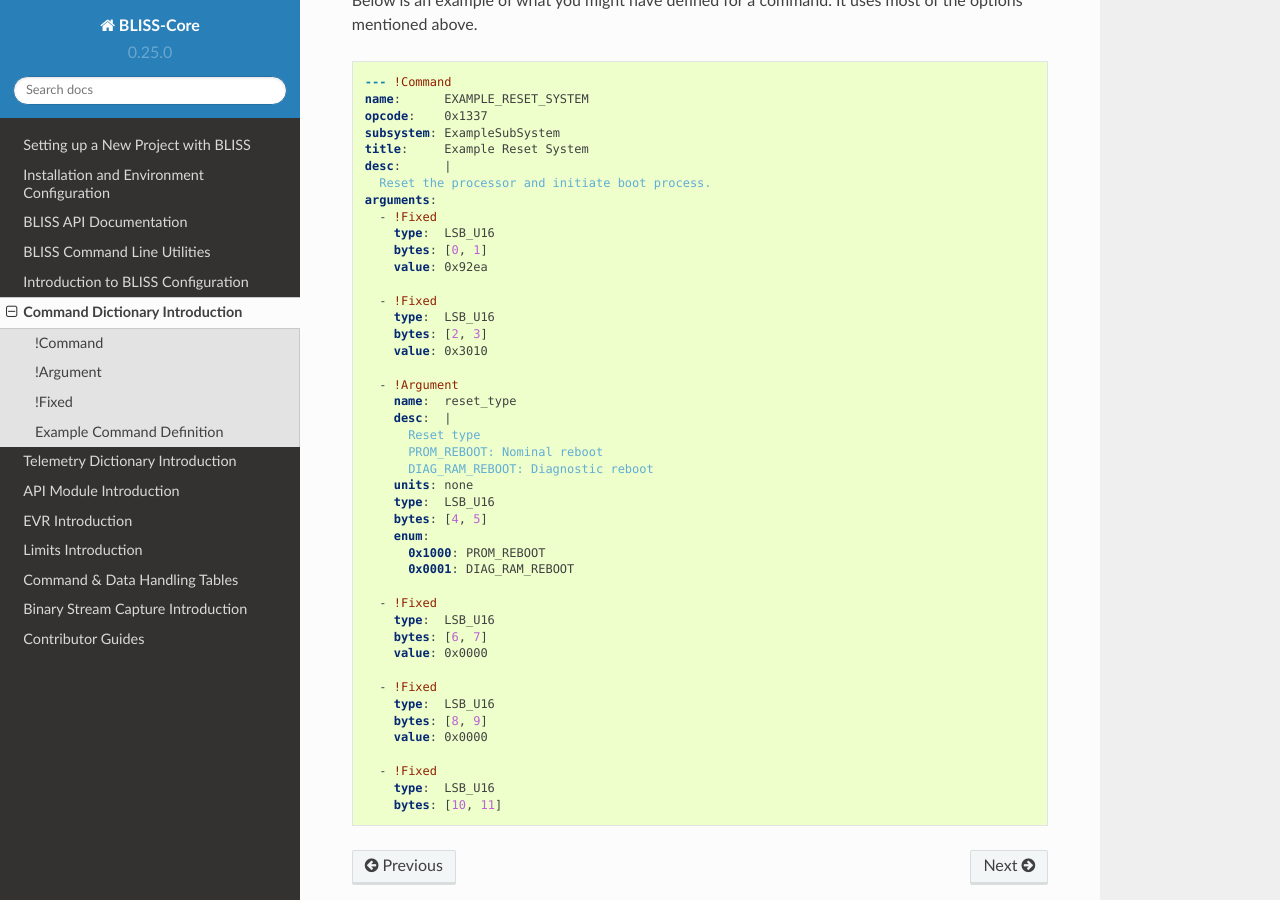
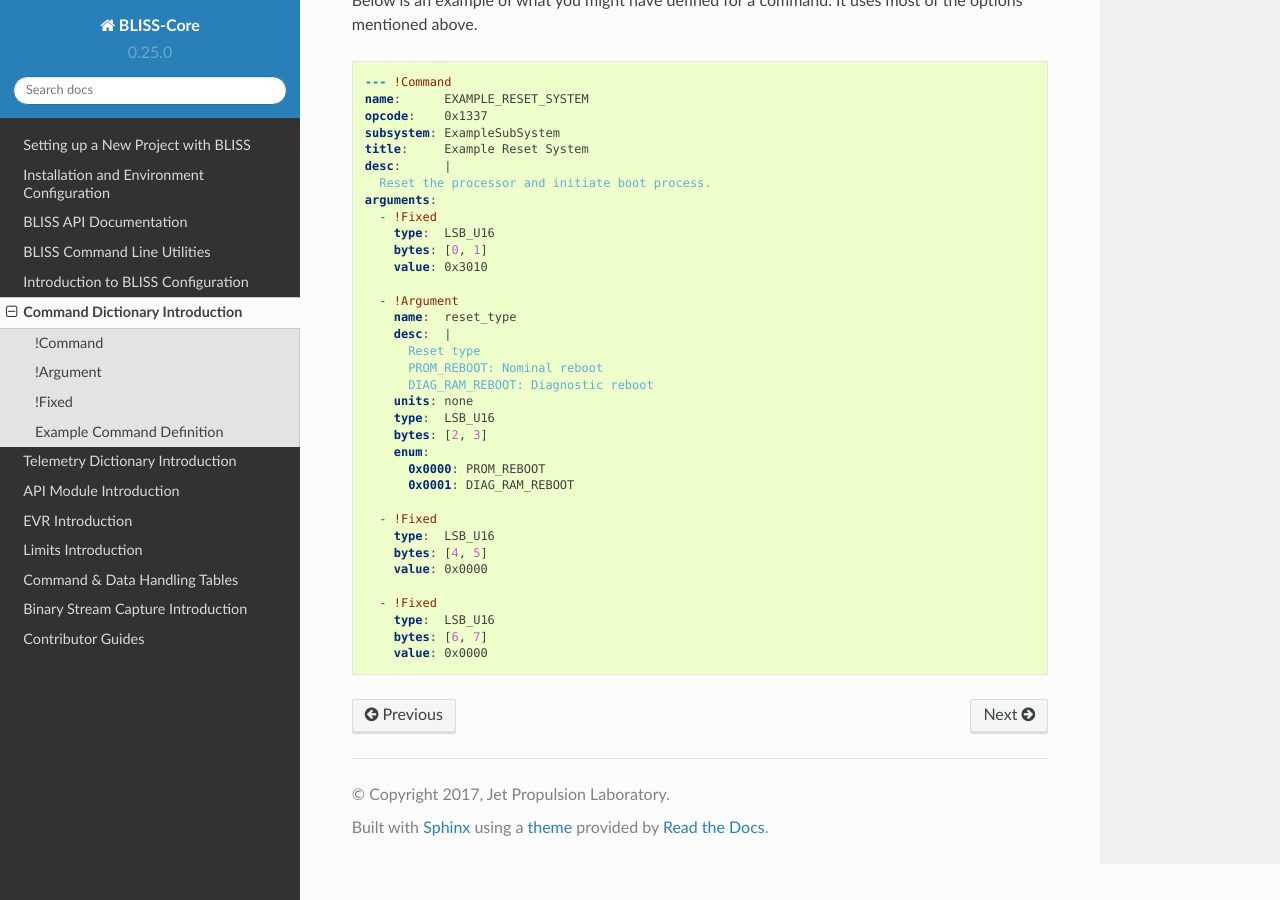
Before and after one commit to NASA-AMMOS/AIT-Core, a Sphinx documentation site: the page built from doc/source/command_intro.rst, in a window 1280 px wide and 900 px high, scrolled down 4134 px. Built offline with Sphinx 7.4.7 and the Read the Docs theme 2.0.0, drawn with Linux system fonts in a browser that asks for light colours.

Commit message:
Simplify and fix example command YAML definition

```diff
--- a/doc/source/command_intro.rst
+++ b/doc/source/command_intro.rst
@@ -197,11 +197,6 @@ Below is an example of what you might have defined for a command. It uses most o
       - !Fixed
         type:  LSB_U16
         bytes: [0, 1]
-        value: 0x92ea
-
-      - !Fixed
-        type:  LSB_U16
-        bytes: [2, 3]
         value: 0x3010
 
       - !Argument
@@ -212,21 +207,17 @@ Below is an example of what you might have defined for a command. It uses most o
           DIAG_RAM_REBOOT: Diagnostic reboot
         units: none
         type:  LSB_U16
+        bytes: [2, 3]
+        enum:
+          0x0000: PROM_REBOOT
+          0x0001: DIAG_RAM_REBOOT
+
+      - !Fixed
+        type:  LSB_U16
         bytes: [4, 5]
-        enum:
-          0x1000: PROM_REBOOT
-          0x0001: DIAG_RAM_REBOOT
+        value: 0x0000
 
       - !Fixed
         type:  LSB_U16
         bytes: [6, 7]
         value: 0x0000
-
-      - !Fixed
-        type:  LSB_U16
-        bytes: [8, 9]
-        value: 0x0000
-
-      - !Fixed
-        type:  LSB_U16
-        bytes: [10, 11]
```
